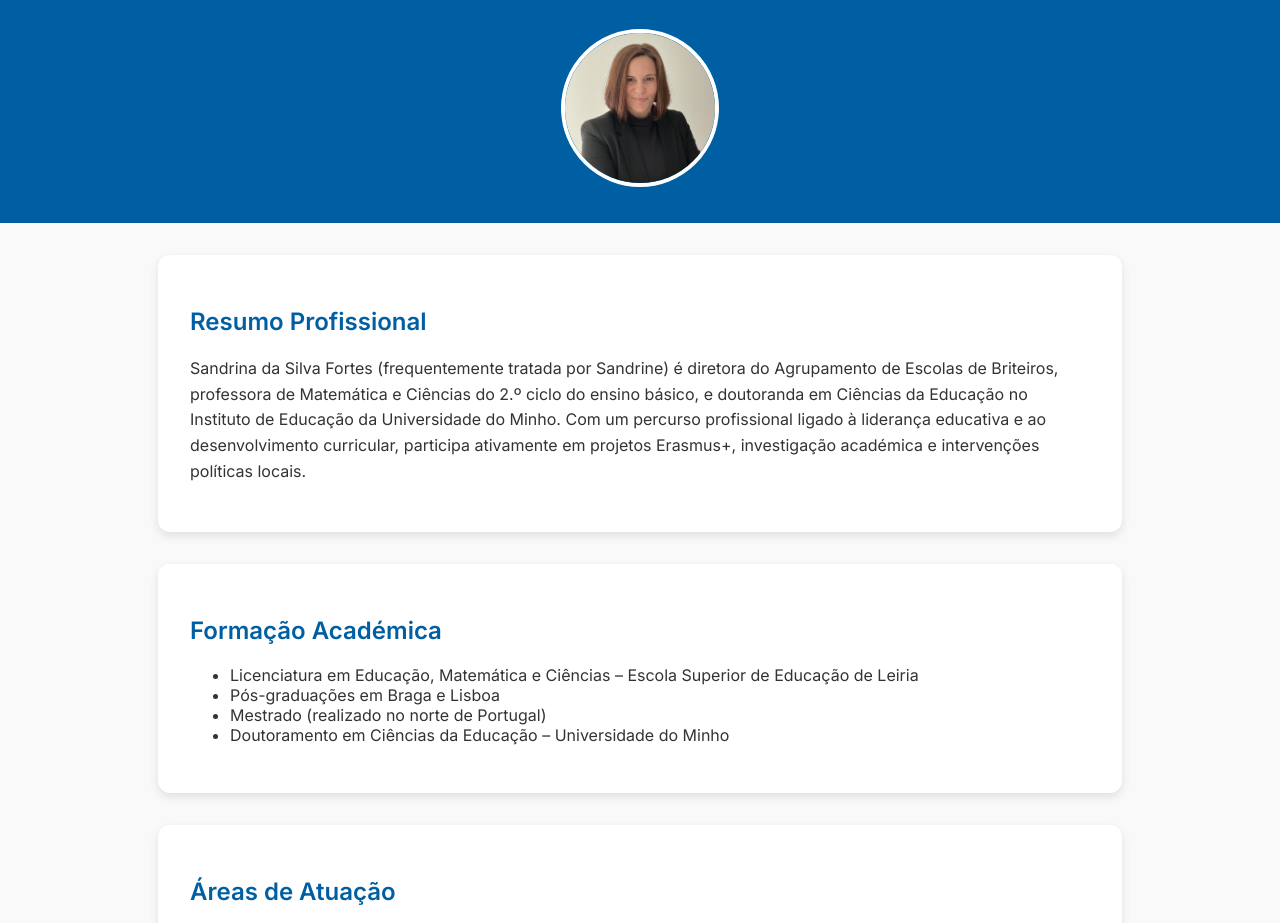
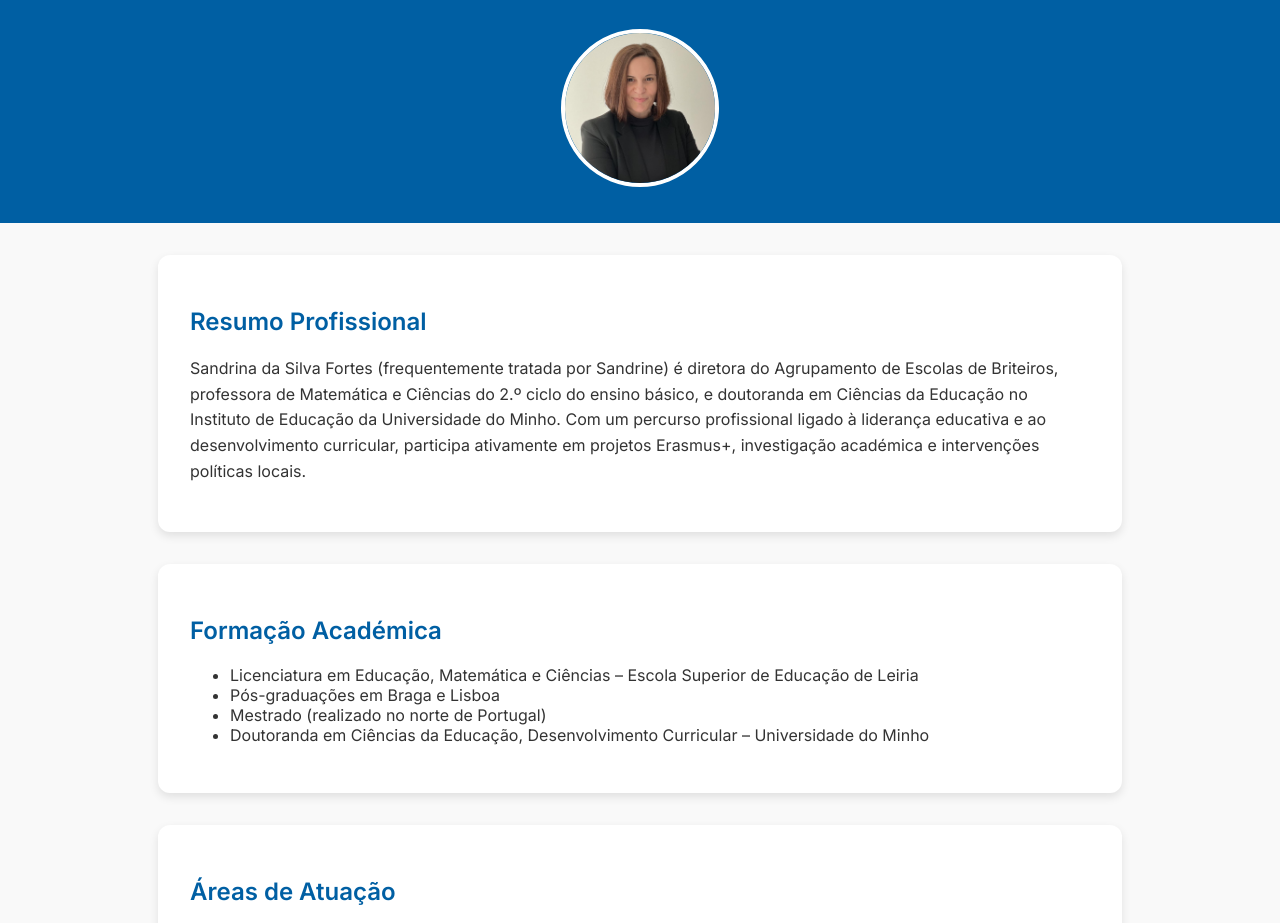
Before and after one commit to sandrinafortes/github.io, a plain HTML site: page index.html in a window 1280 px wide. Shown: the part 142-1065 px from the top of the page. Drawn offline with Linux system fonts and the light colour scheme.

Commit message:
Update index.html

```diff
--- a/index.html
+++ b/index.html
@@ -75,7 +75,7 @@
       <li>Licenciatura em Educação, Matemática e Ciências – Escola Superior de Educação de Leiria</li>
       <li>Pós-graduações em Braga e Lisboa</li>
       <li>Mestrado (realizado no norte de Portugal)</li>
-      <li>Doutoramento em Ciências da Educação – Universidade do Minho</li>
+      <li>Doutoranda em Ciências da Educação, Desenvolvimento Curricular – Universidade do Minho</li>
     </ul>
   </section>
 
```
